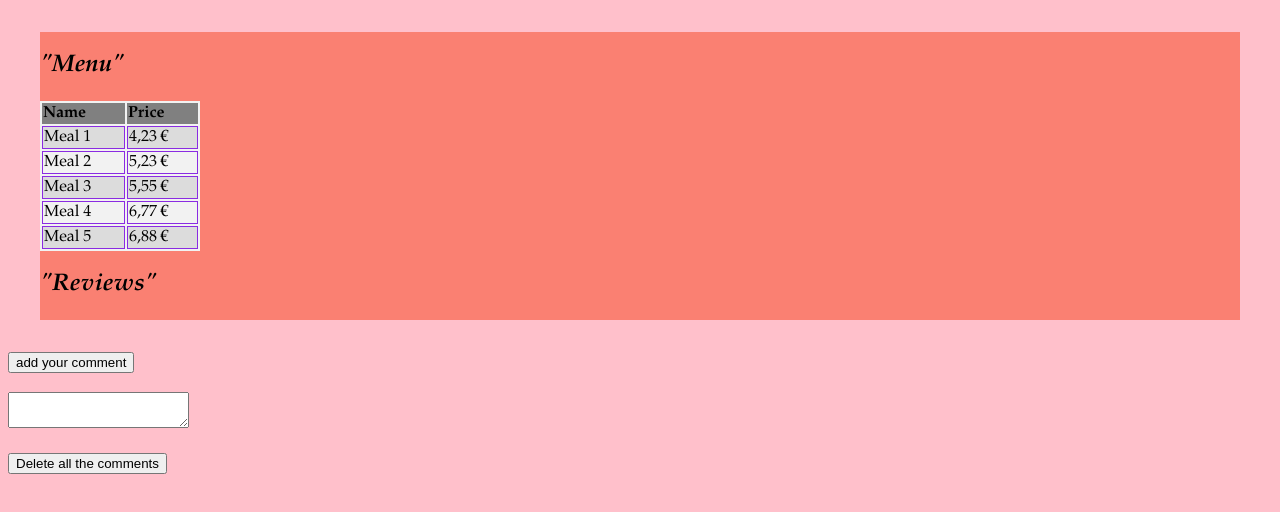
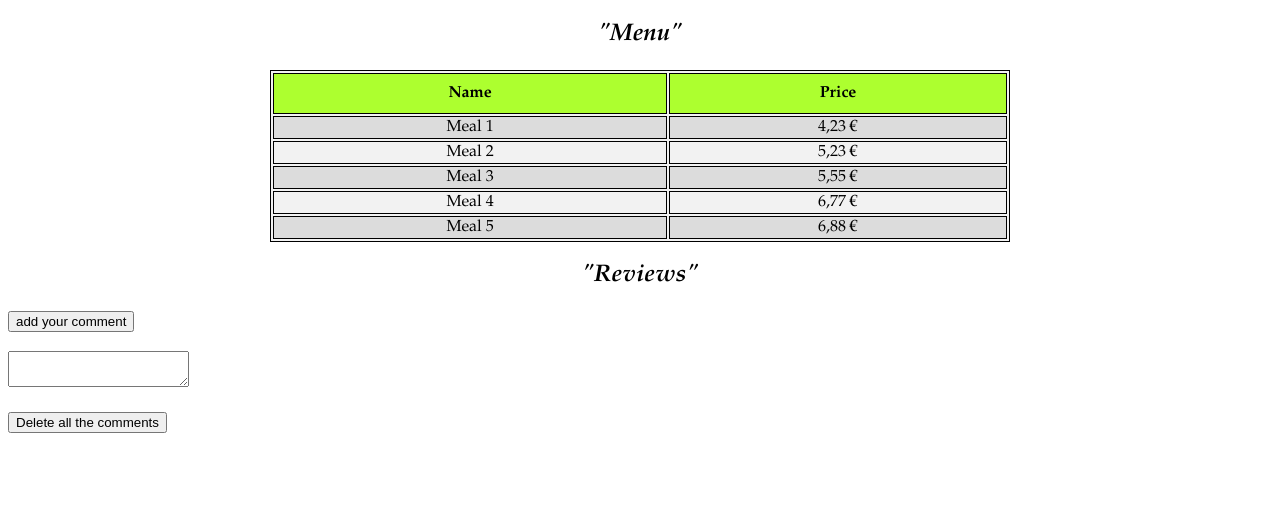
Before and after one commit to dwarfsuomalainen/week2, a website built with Parcel: page index.html in a window 1280 px wide. Built offline with nearby package versions, Linux system fonts and the light colour scheme.

Commit message:
uudelleen

```diff
--- a/index.html
+++ b/index.html
@@ -1,23 +1,22 @@
 <!DOCTYPE html>
 <html>
-
   <head>
     <title>Parcel Sandbox</title>
     <meta charset="UTF-8" />
   </head>
 
   <body>
-	<div id="app" ></div>
+    <div class="menu-layout" id="menu-layout">
+      <div id="app"></div>
 
-	<script src="src/index.js">
-	</script>
+      <script src="src/index.js"></script>
       <h1></h1>
-	<div class="menu-layout">
+      <div class="menu-layout" id="menu-layout">
         <h2 class="header">"Menu"</h2>
         <table id="menu-table" class="menu-table">
           <tr id="table-header">
-			<th>Name</th>
-			<th>Price</th>
+            <th class="table-header">Name</th>
+            <th class="table-header">Price</th>
           </tr>
           <tr class="even">
             <td>Meal 1</td>
@@ -43,16 +42,11 @@
             <td>Meal 5</td>
             <td>6,88 €</td>
           </tr>
-
         </table>
 
         <h2 class="header">"Reviews"</h2>
         <div id="form"></div>
-
-
       </div>
-
     </div>
   </body>
-
 </html>
--- a/src/index.js
+++ b/src/index.js
@@ -2,7 +2,7 @@ import "./styles.css";
 
 document.getElementById("app").innerHTML = `
 `;
-
+const divAll = document.getElementById("menu-layout");
 let list1 = document.createElement("ul");
 list1.id = "list";
 document.body.appendChild(list1);
--- a/src/styles.css
+++ b/src/styles.css
@@ -1,18 +1,11 @@
 body {
-  font-family: "Garamond", monospace;
-  background-color: pink;
+  font-family: "Garamond";
 }
 
+table,
+th,
 td {
-  border: 1px solid blueviolet;
-}
-/*h1 {
-  background-color: chartreuse;
-  padding: 20px;
-}*/
-#table-header {
-  background-color: gray;
-  padding: 1em;
+  border: 1px solid black;
 }
 
 .header {
@@ -20,21 +13,31 @@ td {
 }
 
 #menu-table {
-  text-align: left;
   background-color: #f2f2f2;
 }
 
-.menu-table {
-  width: 20ch;
-  background-color: #f2f2f2;
-}
 .even {
   background-color: gainsboro;
 }
 
 .menu-layout {
-  align-content: center;
-  max-width: 80;
-  margin: 4ch;
-  background-color: salmon;
+  text-align: center;
+  max-width: 740px;
+  margin: auto;
 }
+
+.menu-table {
+  width: 100%;
+}
+
+.table-header {
+  background-color: greenyellow;
+  padding-top: 10px;
+  padding-bottom: 10px;
+}
+
+#table-header {
+  background-color: greenyellow;
+  padding-top: 10px;
+  padding-bottom: 10px;
+}
```
Lines whose indentation alone changed are shown as unchanged.
